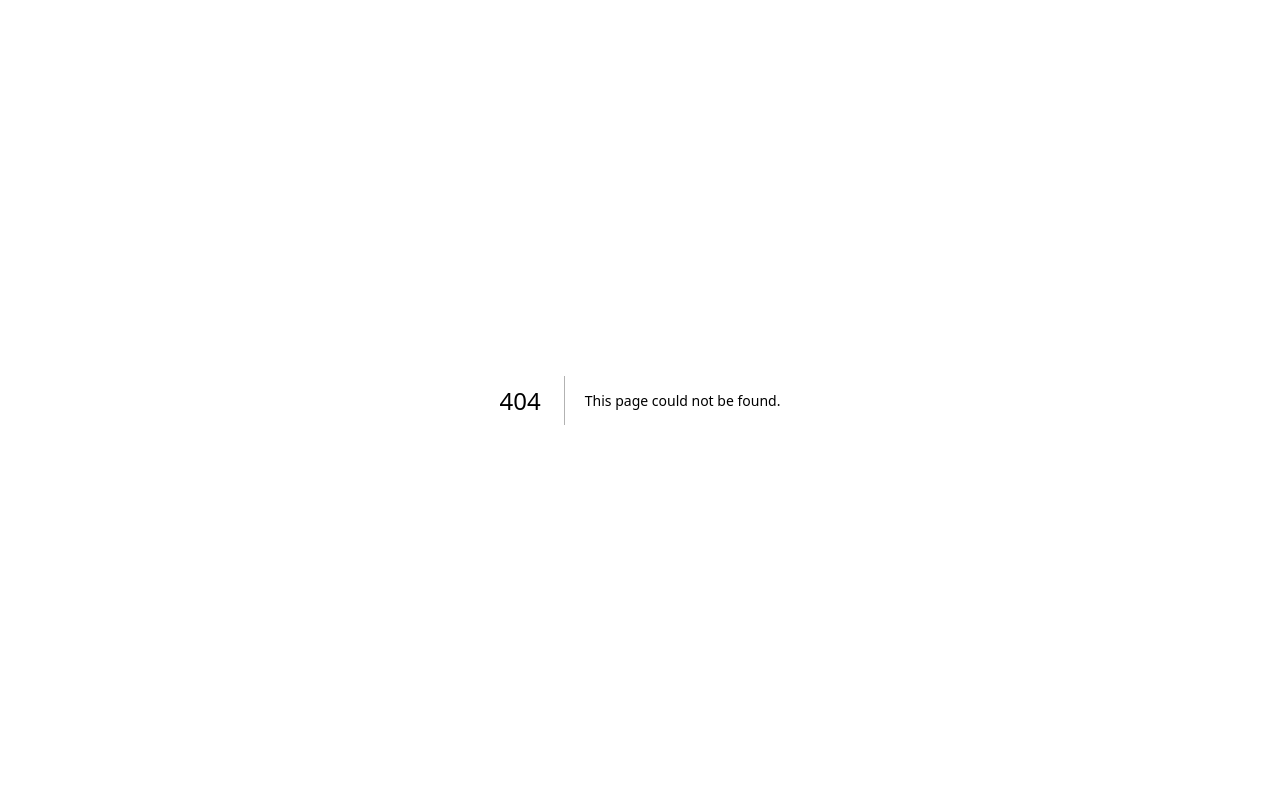
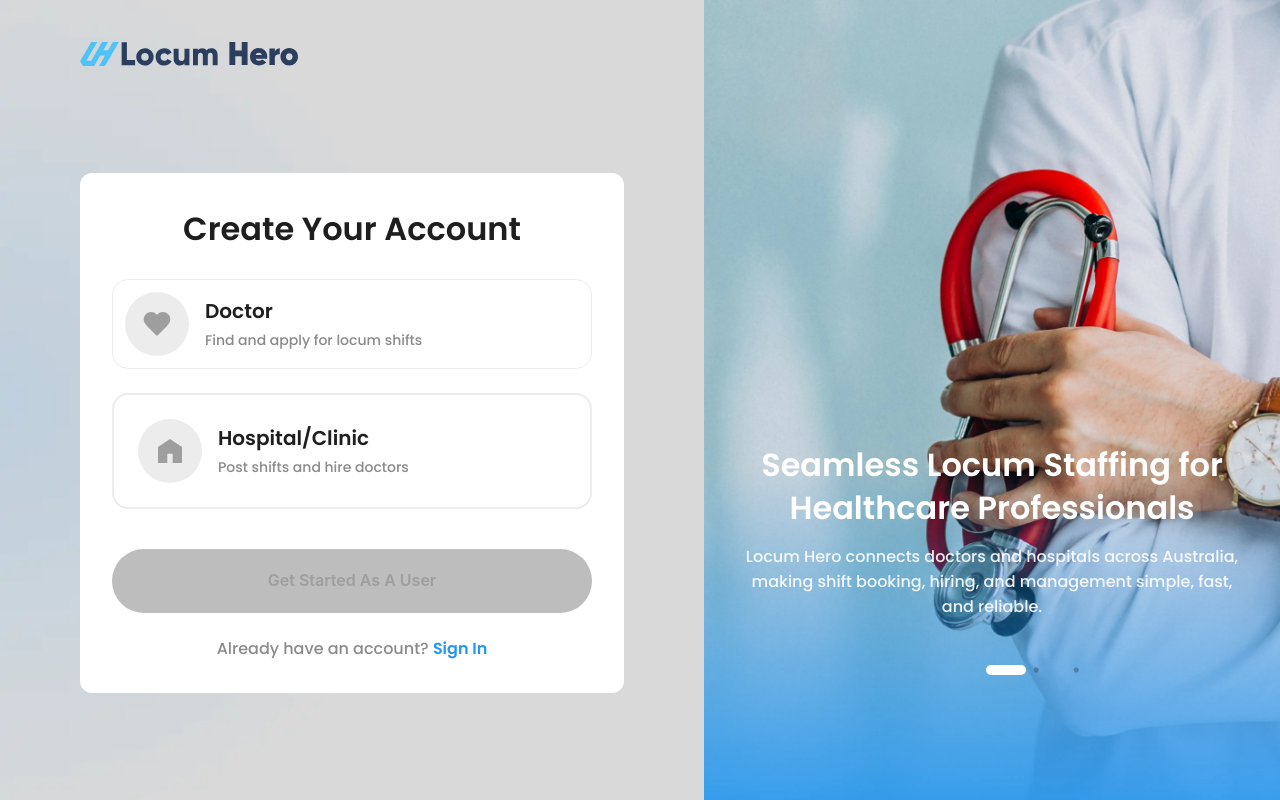
Before and after one commit to ahmadabdul786/CareRoster, a Next.js app: page /register in a window 1280 px wide. Before the commit this address had no page. Built offline with nearby package versions, Linux system fonts and the light colour scheme.

Commit message:
design the type selection

```diff
--- /dev/null
+++ b/src/app/(auth)/register/page.tsx
@@ -0,0 +1,41 @@
+"use client";
+
+import { Typography } from "@/components/shared/typography";
+import { UserTypeSelection } from "@/components/auth/UserTypeSelection";
+import { useState } from "react";
+
+type UserType = "doctor" | "hospital" | null;
+
+export default function RegisterPage() {
+    const [selectedUserType, setSelectedUserType] = useState<UserType>(null);
+
+    const handleUserTypeSelect = (type: UserType) => {
+        setSelectedUserType(type);
+    };
+
+    return (
+      <div className="w-full flex flex-col justify-center items-center gap-[26px]">
+        {/* Heading */}
+        <Typography as="h1" size="h1" className="text-primary-dark" weight={"semibold"}>
+           Create Your Account
+        </Typography>
+
+        {/* Show user type selection or registration form based on selection */}
+        {!selectedUserType ? (
+          <UserTypeSelection onSelect={handleUserTypeSelect} />
+        ) : (
+          <div className="w-full max-w-[600px] mx-auto">
+            <Typography as="p" size="lg" className="text-muted-gray text-center">
+              Registration form for {selectedUserType === "doctor" ? "Doctor" : "Hospital/Clinic"} will go here
+            </Typography>
+            <button
+              onClick={() => setSelectedUserType(null)}
+              className="mt-4 text-light-blue hover:underline"
+            >
+              ← Back to selection
+            </button>
+          </div>
+        )}
+      </div>
+    )
+}
--- /dev/null
+++ b/src/components/auth/UserTypeSelection.tsx
@@ -0,0 +1,124 @@
+"use client";
+
+import { Typography } from "@/components/shared/typography";
+import { Button } from "@/components/shared/button";
+import { useState } from "react";
+
+type UserType = "doctor" | "hospital" | null;
+
+interface UserTypeSelectionProps {
+  onSelect: (type: UserType) => void;
+}
+
+export const UserTypeSelection = ({ onSelect }: UserTypeSelectionProps) => {
+  const [selectedType, setSelectedType] = useState<UserType>(null);
+
+  const handleSelection = (type: UserType) => {
+    setSelectedType(type);
+  };
+
+  const handleContinue = () => {
+    if (selectedType) {
+      onSelect(selectedType);
+    }
+  };
+
+  return (
+    <div className="w-full max-w-[600px] mx-auto flex flex-col gap-6">
+      {/* Doctor Option */}
+      <button
+        onClick={() => handleSelection("doctor")}
+        className={`w-full p-3 rounded-2xl border transition-all duration-200 flex items-center gap-4 ${
+          selectedType === "doctor"
+            ? "bg-light-blue/10 border-light-blue"
+            : "bg-white border-light-gray hover:border-light-blue/50"
+        }`}
+      >
+        <div className={`w-16 h-16 rounded-full flex items-center justify-center ${
+          selectedType === "doctor" ? "bg-light-blue" : "bg-light-gray"
+        }`}>
+          <svg
+            width="32"
+            height="32"
+            viewBox="0 0 24 24"
+            fill="none"
+            xmlns="http://www.w3.org/2000/svg"
+          >
+            <path
+              d="M19 14C20.49 12.54 22 10.79 22 8.5C22 7.04131 21.4205 5.64236 20.3891 4.61091C19.3576 3.57946 17.9587 3 16.5 3C14.74 3 13.5 3.5 12 5C10.5 3.5 9.26 3 7.5 3C6.04131 3 4.64236 3.57946 3.61091 4.61091C2.57946 5.64236 2 7.04131 2 8.5C2 10.8 3.5 12.55 5 14L12 21L19 14Z"
+              fill={selectedType === "doctor" ? "white" : "#9E9E9E"}
+            />
+            <path
+              d="M12.88 5.05C13.4 4.55 14.02 4.24 14.75 4.07C15.13 4 15.53 3.95 15.95 3.95C16.7 3.95 17.42 4.16 18.04 4.54C17.38 5.5 16.5 6.35 15.47 7.04C14.74 7.53 13.94 7.92 13.09 8.19C12.95 7.59 12.88 6.97 12.88 6.34C12.88 5.9 12.88 5.47 12.88 5.05Z"
+              fill={selectedType === "doctor" ? "white" : "#9E9E9E"}
+            />
+          </svg>
+        </div>
+        <div className="flex-1 text-left">
+          <Typography as="h3" size="h3" weight="semibold" className="text-primary-dark">
+            Doctor
+          </Typography>
+          <Typography as="p" size="md" className="text-muted-gray mt-1">
+            Find and apply for locum shifts
+          </Typography>
+        </div>
+      </button>
+
+      {/* Hospital/Clinic Option */}
+      <button
+        onClick={() => handleSelection("hospital")}
+        className={`w-full p-6 rounded-2xl border-2 transition-all duration-200 flex items-center gap-4 ${
+          selectedType === "hospital"
+            ? "bg-light-blue/10 border-light-blue"
+            : "bg-white border-light-gray hover:border-light-blue/50"
+        }`}
+      >
+        <div className={`w-16 h-16 rounded-full flex items-center justify-center ${
+          selectedType === "hospital" ? "bg-light-blue" : "bg-light-gray"
+        }`}>
+          <svg
+            width="32"
+            height="32"
+            viewBox="0 0 24 24"
+            fill="none"
+            xmlns="http://www.w3.org/2000/svg"
+          >
+            <path
+              d="M3 21V9L12 3L21 9V21H14V14H10V21H3Z"
+              fill={selectedType === "hospital" ? "white" : "#9E9E9E"}
+            />
+          </svg>
+        </div>
+        <div className="flex-1 text-left">
+          <Typography as="h3" size="h3" weight="semibold" className="text-primary-dark">
+            Hospital/Clinic
+          </Typography>
+          <Typography as="p" size="md" className="text-muted-gray mt-1">
+            Post shifts and hire doctors
+          </Typography>
+        </div>
+      </button>
+
+      {/* Continue Button */}
+      <Button
+        variant="primary"
+        size="lg"
+        disabled={!selectedType}
+        onClick={handleContinue}
+        className="mt-4"
+      >
+        Get Started as a {selectedType === "doctor" ? "Doctor" : selectedType === "hospital" ? "Hospital/Clinic" : "User"}
+      </Button>
+
+      {/* Sign In Link */}
+      <div className="text-center">
+        <Typography as="p" size="lg" className="text-muted-gray">
+          Already have an account?{" "}
+          <a href="/login" className="text-light-blue hover:underline font-semibold">
+            Sign In
+          </a>
+        </Typography>
+      </div>
+    </div>
+  );
+};
```
